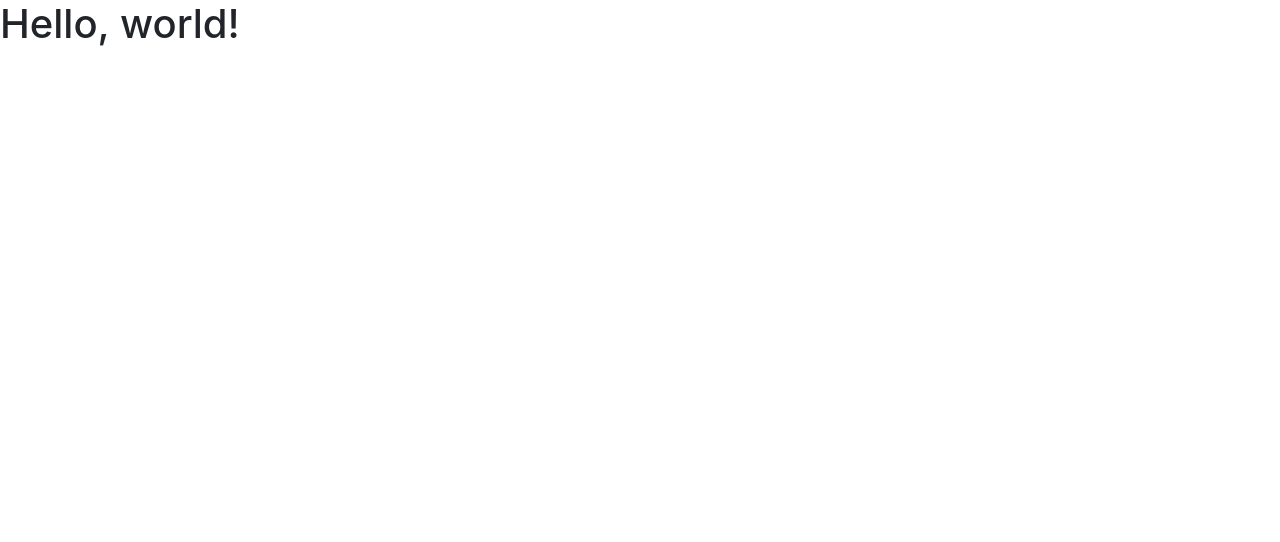
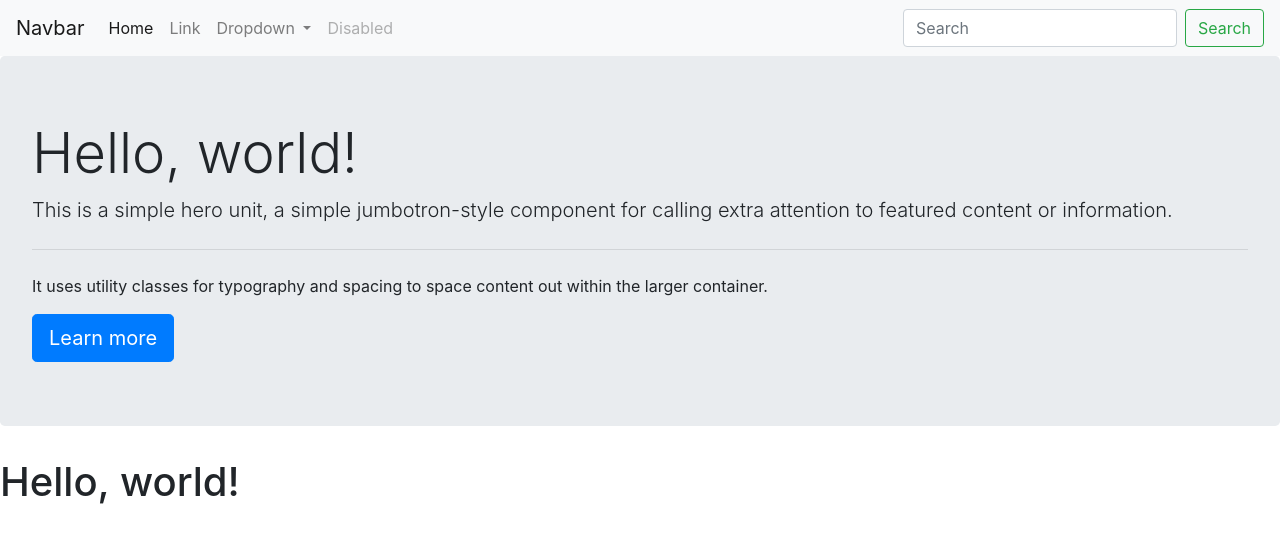
Before and after one commit to andrebatera84/site-bootstrap, a plain HTML site: page index_html.html in a window 1280 px wide. Drawn offline with nearby package versions, Linux system fonts and the light colour scheme.

Commit message:
Header concluído

```diff
--- a/index_html.html
+++ b/index_html.html
@@ -11,6 +11,53 @@
     <title>Hello, world!</title>
   </head>
   <body>
+    <!-- MENU -->
+        <nav class="navbar navbar-expand-lg navbar-light bg-light">
+  <a class="navbar-brand" href="#">Navbar</a>
+  <button class="navbar-toggler" type="button" data-toggle="collapse" data-target="#navbarSupportedContent" aria-controls="navbarSupportedContent" aria-expanded="false" aria-label="Toggle navigation">
+    <span class="navbar-toggler-icon"></span>
+  </button>
+
+  <div class="collapse navbar-collapse" id="navbarSupportedContent">
+    <ul class="navbar-nav mr-auto">
+      <li class="nav-item active">
+        <a class="nav-link" href="#">Home <span class="sr-only">(current)</span></a>
+      </li>
+      <li class="nav-item">
+        <a class="nav-link" href="#">Link</a>
+      </li>
+      <li class="nav-item dropdown">
+        <a class="nav-link dropdown-toggle" href="#" id="navbarDropdown" role="button" data-toggle="dropdown" aria-haspopup="true" aria-expanded="false">
+          Dropdown
+        </a>
+        <div class="dropdown-menu" aria-labelledby="navbarDropdown">
+          <a class="dropdown-item" href="#">Action</a>
+          <a class="dropdown-item" href="#">Another action</a>
+          <div class="dropdown-divider"></div>
+          <a class="dropdown-item" href="#">Something else here</a>
+        </div>
+      </li>
+      <li class="nav-item">
+        <a class="nav-link disabled" href="#">Disabled</a>
+      </li>
+    </ul>
+    <form class="form-inline my-2 my-lg-0">
+      <input class="form-control mr-sm-2" type="search" placeholder="Search" aria-label="Search">
+      <button class="btn btn-outline-success my-2 my-sm-0" type="submit">Search</button>
+    </form>
+  </div>
+</nav>
+    <!-- /MENU -->
+
+    <!-- jumbotron -->
+        <div class="jumbotron">
+  <h1 class="display-4">Hello, world!</h1>
+  <p class="lead">This is a simple hero unit, a simple jumbotron-style component for calling extra attention to featured content or information.</p>
+  <hr class="my-4">
+  <p>It uses utility classes for typography and spacing to space content out within the larger container.</p>
+  <a class="btn btn-primary btn-lg" href="#" role="button">Learn more</a>
+</div>
+    <!-- jumbotron -->
     <h1>Hello, world!</h1>
 
     <!-- Optional JavaScript -->
```
